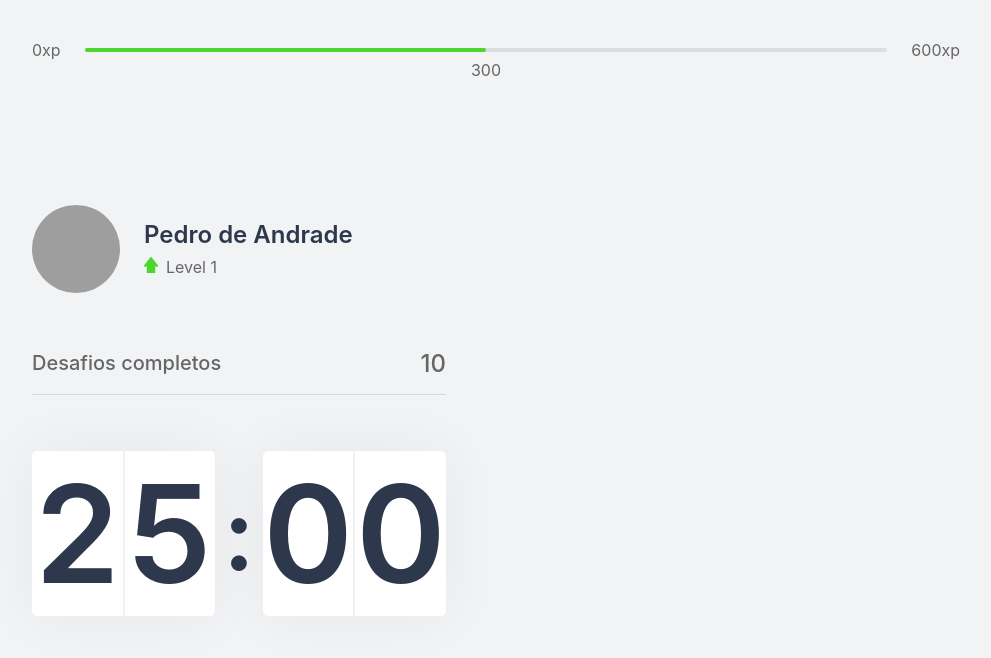
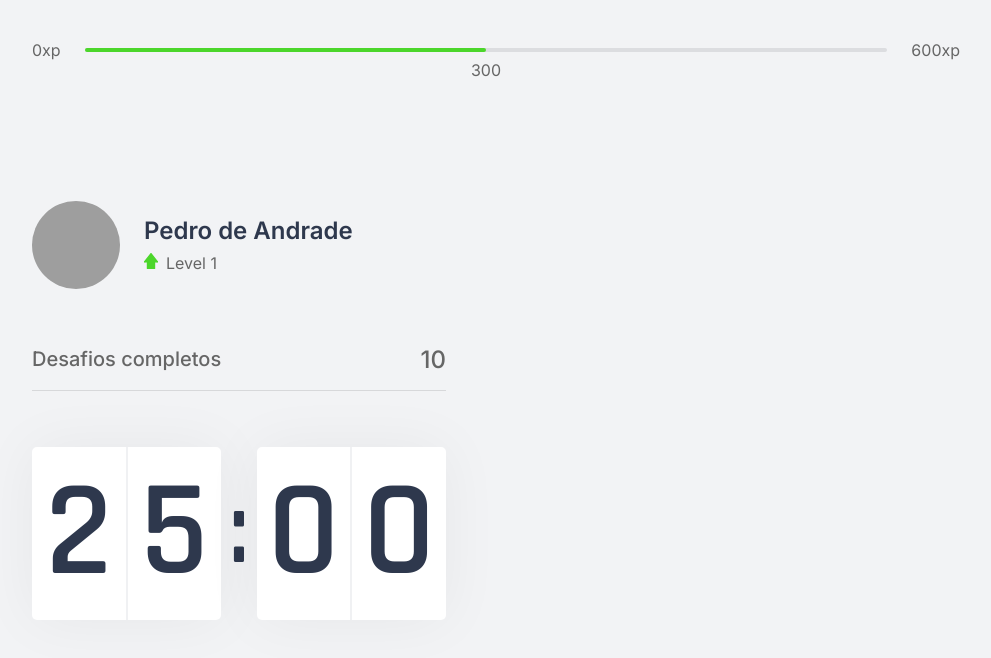
Before and after one commit to pedroAndrad1/moveit, a Next.js app: page / in a window 1280 px wide. Shown: the top 658 px of the page, without its empty margins (144-1135 px from the left). Built offline with nearby package versions, Linux system fonts and the light colour scheme; grey boxes are pictures that could not be loaded.

Commit message:
Consertado bug no styled-components e bug no document. É _document ... ¬¬

```diff
--- a/package.json
+++ b/package.json
@@ -18,6 +18,7 @@
     "@types/react": "^17.0.2",
     "@types/react-dom": "^17.0.1",
     "@types/styled-components": "^5.1.7",
+    "babel-plugin-styled-components": "^1.12.0",
     "typescript": "^4.2.2"
   }
 }
--- a/src/components/Countdown/index.tsx
+++ b/src/components/Countdown/index.tsx
@@ -2,7 +2,7 @@ import { CountdownContainer } from "../../styles/components/Countdown.module";
 
 export default function Countdown(){
     return(
-        <CountdownContainer>
+        <CountdownContainer >
             <div>
                 <span>2</span>
                 <span>5</span>
--- a/src/pages/_app.tsx
+++ b/src/pages/_app.tsx
@@ -1,7 +1,15 @@
+import Head from 'next/head';
 import '../styles/global.css';
 
 function MyApp({ Component, pageProps }) {
-  return <Component {...pageProps} />
+  return (
+    <>
+      <Head>
+
+      </Head>
+      <Component {...pageProps} />
+    </>
+  )
 }
 
 export default MyApp
--- a/src/pages/document.tsx
+++ b/src/pages/_document.tsx
@@ -9,10 +9,9 @@ export default class MyDocument extends Document {
         return (
             <Html>
                 <Head>
-                    <link rel="shortcut icon" href= 'public\favicon.png' type="image/png"/>
                     <link rel="preconnect" href="https://fonts.gstatic.com" />
-                    <link href="https://fonts.googleapis.com/css2?family=Inter:wght@400;500;600&family=Rajdhani:wght@600&display=swap"
-                    rel="stylesheet" />
+                    <link href="https://fonts.googleapis.com/css2?family=Inter:wght@100;200;300;400;500;600;700;800;900&family=Rajdhani:wght@300;400;500;600;700&display=swap" rel="stylesheet" />
+                    <link rel="shortcut icon" href="favicon.png" type="image/png" />
                 </Head>
                 <body>
                     <Main />
--- a/src/styles/components/Countdown.module.tsx
+++ b/src/styles/components/Countdown.module.tsx
@@ -3,7 +3,7 @@ import styled from 'styled-components';
 export const CountdownContainer = styled.div`
     display: flex;
     align-items: center;
-    //font-family: 'Rajdhani', inherit;
+    font-family: 'Rajdhani', sans-serif;
     font-weight: 600;
     color: var(--title);
 
```
Also changed, not shown: .babelrc (added).
